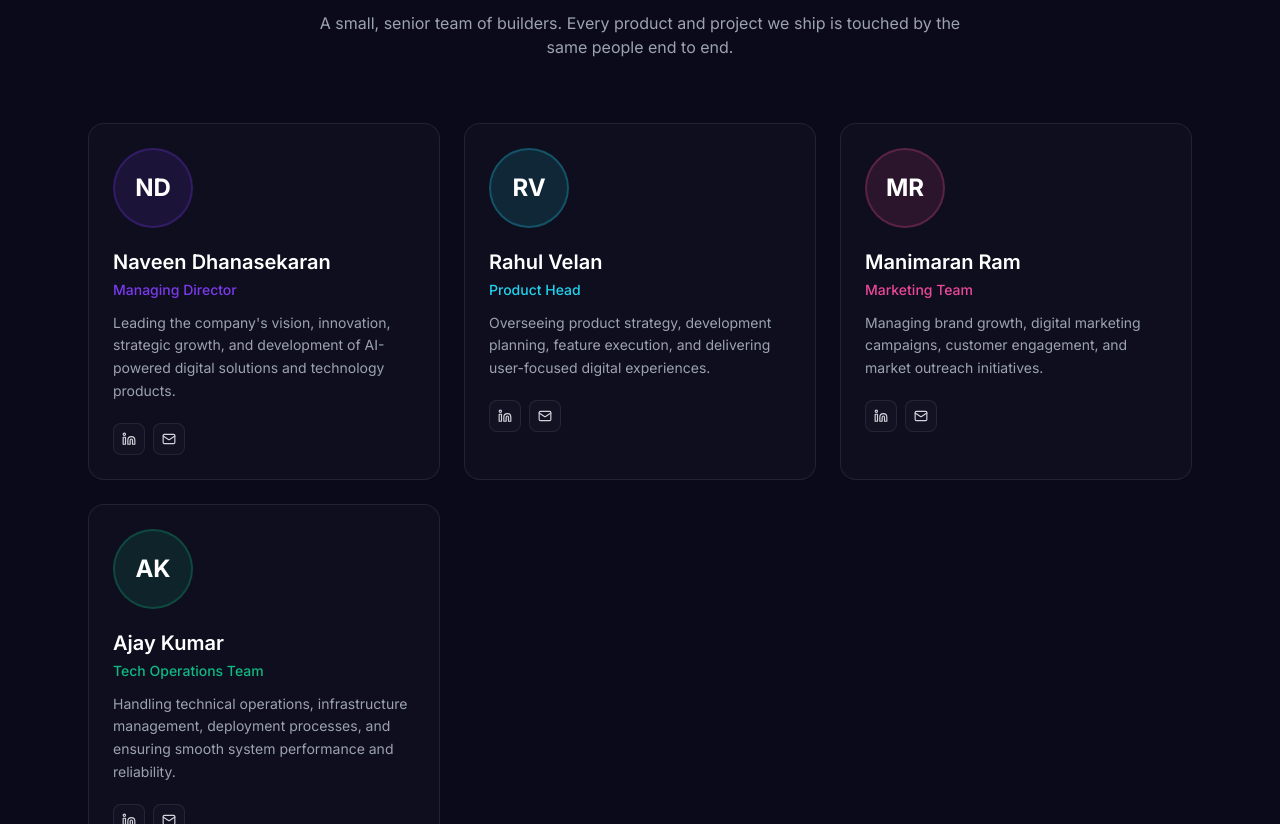
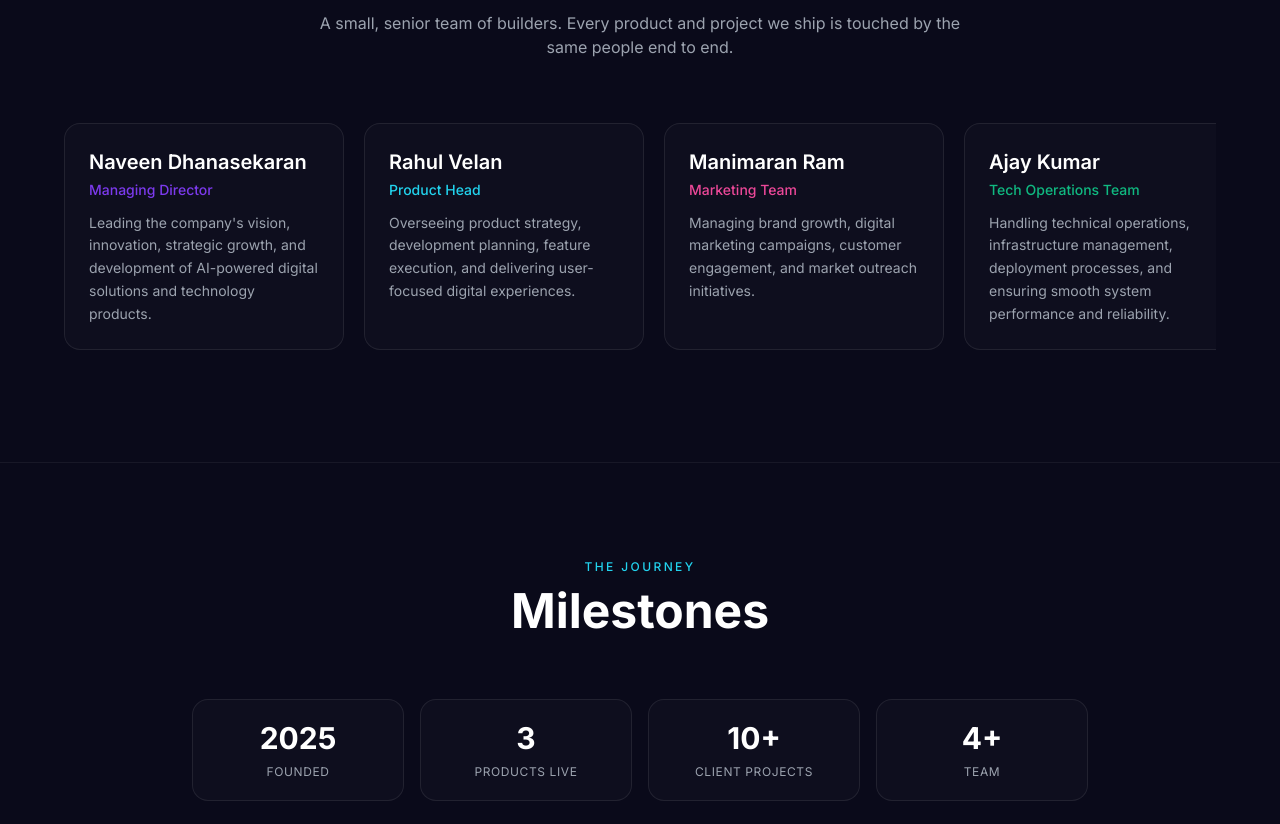
Before and after one commit to naveeeennex-cpu/nexasure, a React (Vite) app: page /about in a window 1280 px wide. Shown: the part 1976-2800 px from the top of the page. Built offline with nearby package versions, Linux system fonts and the light colour scheme.

Commit message:
Update About.jsx

```diff
--- a/src/pages/About.jsx
+++ b/src/pages/About.jsx
@@ -290,7 +290,7 @@ export default function About() {
             </p>
           </div>
 
-          <div className="grid sm:grid-cols-2 lg:grid-cols-3 gap-6">
+          <div className="flex gap-5 overflow-x-auto pb-4 -mx-6 px-6 scrollbar-hide snap-x snap-mandatory">
             {team.map((member, i) => (
               <motion.div
                 key={i}
@@ -298,7 +298,7 @@ export default function About() {
                 whileInView={{ opacity: 1, y: 0 }}
                 viewport={{ once: true }}
                 transition={{ duration: 0.5, delay: i * 0.06 }}
-                className="rounded-2xl border border-white/[0.08] bg-white/[0.02] p-6 hover:border-white/[0.15] hover:bg-white/[0.04] transition-all duration-300 group relative overflow-hidden"
+                className="rounded-2xl border border-white/[0.08] bg-white/[0.02] p-6 hover:border-white/[0.15] hover:bg-white/[0.04] transition-all duration-300 group relative overflow-hidden flex-shrink-0 w-[280px] snap-start"
               >
                 <div
                   className="absolute -top-20 -right-20 w-40 h-40 rounded-full opacity-0 group-hover:opacity-100 transition-opacity duration-500 blur-3xl"
@@ -306,16 +306,6 @@ export default function About() {
                 />
 
                 <div className="relative">
-                  <div
-                    className="w-20 h-20 rounded-full border-2 flex items-center justify-center mb-5 text-2xl font-bold text-white font-[var(--font-space)]"
-                    style={{
-                      backgroundColor: member.accent + '20',
-                      borderColor: member.accent + '40',
-                    }}
-                  >
-                    {member.initials}
-                  </div>
-
                   <h3 className="text-xl font-semibold text-white font-[var(--font-space)]">
                     {member.name}
                   </h3>
@@ -323,23 +313,6 @@ export default function About() {
                     {member.role}
                   </p>
                   <p className="text-sm text-muted leading-relaxed mt-3">{member.bio}</p>
-
-                  <div className="flex items-center gap-2 mt-5">
-                    <button
-                      type="button"
-                      aria-label="LinkedIn"
-                      className="w-8 h-8 rounded-lg border border-white/[0.08] bg-white/[0.02] flex items-center justify-center hover:border-white/[0.18] hover:bg-white/[0.05] transition-colors"
-                    >
-                      <Linkedin size={14} className="text-muted-light" />
-                    </button>
-                    <button
-                      type="button"
-                      aria-label="Email"
-                      className="w-8 h-8 rounded-lg border border-white/[0.08] bg-white/[0.02] flex items-center justify-center hover:border-white/[0.18] hover:bg-white/[0.05] transition-colors"
-                    >
-                      <Mail size={14} className="text-muted-light" />
-                    </button>
-                  </div>
                 </div>
               </motion.div>
             ))}
```
